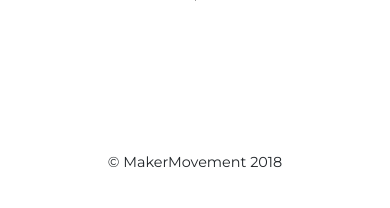
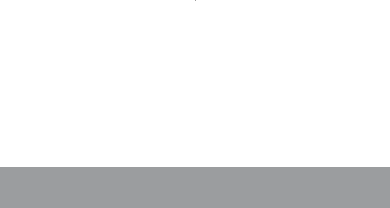
Before and after one commit to Lawrence2277/lchangbuilds, a Flask app: page / in a window 390 px wide. Shown: the part 3482-3690 px from the top of the page. After the commit the page ends 3649 px from the top, so only its background shows below. Run offline with Flask 2, Linux system fonts and the light colour scheme; some libraries are stand-ins or nearby versions; some web fonts are replaced; grey boxes are pictures that could not be loaded.

Commit message:
took out bottom icons

```diff
--- a/templates/home.html
+++ b/templates/home.html
@@ -218,11 +218,11 @@
     <footer>
       <div class="container">
         <div class="row">
-          <div class="col-md-6">
+          <!-- <div class="col-md-6">
             <span class="copyright">&copy; MakerMovement 2018</span>
           </div>
 
-          <div class="col-md-6">
+          <div class="col-md-6"> -->
             <!-- <ul class="list-inline quicklinks">
               <li class="list-inline-item">
                 <a href="#">Privacy Policy</a>
@@ -571,9 +571,9 @@
           <div class="container">
             <div class="row">
                 <div class="modal-body">
-                    <h2 class="text-uppercase">Desktop CNC Router</h2>
+                    <h2 class="text-uppercase">Desktop CNC Router CAD</h2>
                     <p class="item-intro text-muted">Designed by Lawrence Chang</p>
-                    <p class="item-intro text-muted build-dates">May 2018-Present</p>
+                    <p class="item-intro text-muted build-dates">May 2018-July 2018</p>
                 </div>
 
                 <div class="col-lg-8">
--- a/thank-you-page.html
+++ b/thank-you-page.html
@@ -8,7 +8,7 @@
     <meta name="description" content="">
     <meta name="author" content="">
 
-    <title>MyWebsite - makerMovement</title>
+    <title>MakerMovement</title>
 
     <!-- Bootstrap core CSS -->``
     <link href="vendor/bootstrap/css/bootstrap.min.css" rel="stylesheet">
@@ -98,14 +98,14 @@
               </li>
             </ul>
           </div> -->
-          <div class="col-md-6">
+          <!-- <div class="col-md-6">
             <ul class="list-inline quicklinks">
               <li class="list-inline-item">
                 <a href="#">Privacy Policy</a>
               </li>
               <li class="list-inline-item">
                 <a href="#">Terms of Use</a>
-              </li>
+              </li> -->
             </ul>
           </div>
         </div>
```
Also changed, not shown: 1 other file.
